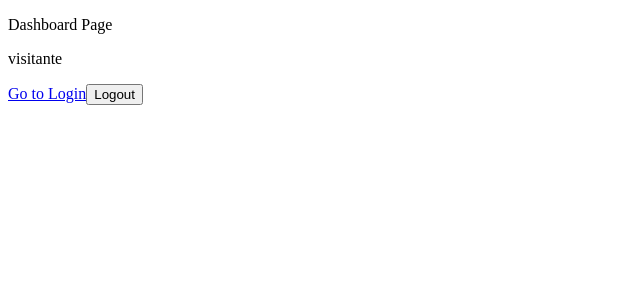
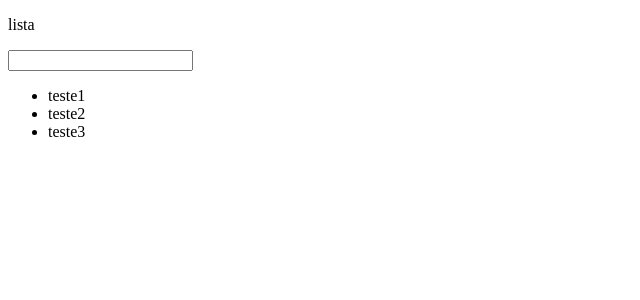
Before and after one commit to Guilhermelel639/React-curso, a React (Create React App) app: page /pagina-inicial in a window 1280 px wide. Shown: the top 300 px of the page, without its empty margins (0-640 px from the left). Built offline with nearby package versions, Linux system fonts and the light colour scheme.

Commit message:
feat: lista

```diff
--- a/src/app/pages/dashboard/Dashboard.tsx
+++ b/src/app/pages/dashboard/Dashboard.tsx
@@ -1,15 +1,33 @@
-import { Link } from "react-router-dom";
-import { useUsuarioLogado } from "../../shared/hooks";
+import {use, useCallback, useState} from 'react';
 
 export const Dashboard = () => {
-  const { nomeDoUsuario, logout } = useUsuarioLogado();
+  const [lista, setLista] = useState<string[]>(["teste1", "teste2", "teste3"]);
+
+  const handleKeyDown: React.KeyboardEventHandler<HTMLInputElement> = useCallback((e) => {
+    if (e.key === "Enter") {
+      if (e.currentTarget.value.trim().length === 0) return;
+
+      const value = e.currentTarget.value;
+
+      setLista((prevLista) => {
+        if (prevLista.includes(value))return prevLista;
+        return [...prevLista, value];
+      });
+      e.currentTarget.value = "";
+    }
+  }, []);
 
   return (
     <div>
-      <p>Dashboard Page</p>
-      <p>{nomeDoUsuario}</p>
-      <Link to="/login">Go to Login</Link>
-      <button onClick={logout}>Logout</button>
+      <p>lista</p>
+      <input type="text" onKeyDown={handleKeyDown} />
+
+      <ul>
+        {lista.map((item, index) => (
+          <li key={index}>{item}</li>
+        ))}
+      </ul>
+
     </div>
   );
 };
```
Also changed, not shown: src/index.tsx (line endings or trailing spaces).
